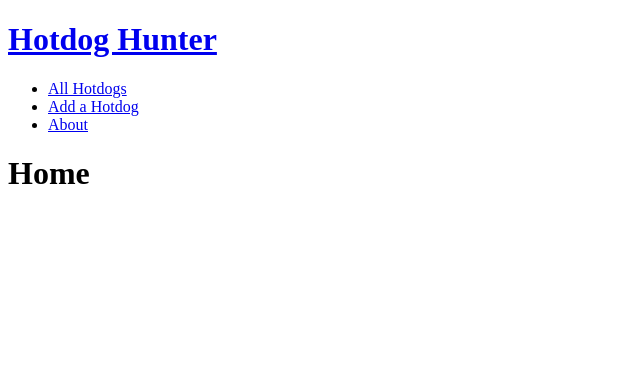
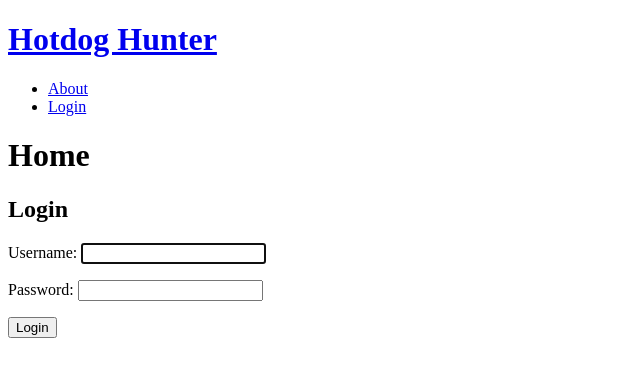
Before and after one commit to trentonwahr/hotdog-hunter, a Django app: page / in a window 1280 px wide. Shown: the top 377 px of the page, without its empty margins (0-640 px from the left). Run offline with Django 4.2, Linux system fonts and the light colour scheme.

Commit message:
add log in

```diff
--- a/hotdoghunter/settings.py
+++ b/hotdoghunter/settings.py
@@ -126,6 +126,8 @@ USE_TZ = True
 
 STATIC_URL = 'static/'
 
+LOGIN_REDIRECT_URL = 'hotdog-index'
+
 # Default primary key field type
 # https://docs.djangoproject.com/en/4.2/ref/settings/#default-auto-field
 
--- a/hotdoghunter/urls.py
+++ b/hotdoghunter/urls.py
@@ -20,4 +20,5 @@ from django.urls import path, include
 urlpatterns = [
     path('admin/', admin.site.urls),
     path('', include('main_app.urls')),
+    path('accounts/', include('django.contrib.auth.urls')),
 ]
--- a/main_app/models.py
+++ b/main_app/models.py
@@ -1,11 +1,13 @@
 from django.db import models
 from django.urls import reverse
+from django.contrib.auth.models import User
 
 class Hotdog(models.Model):
   restaurant = models.CharField(max_length=100)
   location = models.CharField(max_length=100)
   description = models.TextField(max_length=300)
   rating = models.IntegerField(choices=list(zip(range(1,6), range(1,6))), default=5)
+  user = models.ForeignKey(User, on_delete=models.CASCADE)
 
   def __str__(self):
     return self.restaurant
--- a/main_app/templates/base.html
+++ b/main_app/templates/base.html
@@ -25,9 +25,15 @@
     </div>
     <nav>
       <ul>
-        <li><a href="{% url 'hotdog-index' %}">All Hotdogs</a></li>
-        <li><a href="{% url 'hotdog-create' %}">Add a Hotdog</a></li>
-        <li><a href="{% url 'about' %}">About</a></li>
+        {% if user.is_authenticated %}
+          <li><a href="{% url 'hotdog-index' %}">All Hotdogs</a></li>
+          <li><a href="{% url 'hotdog-create' %}">Add a Hotdog</a></li>
+          <li><a href="{% url 'about' %}">About</a></li>
+          <li><a href="{% url 'logout' %}">Log out</a></li>
+        {% else %}
+          <li><a href="{% url 'about' %}">About</a></li>
+          <li><a href="{% url 'home' %}">Login</a></li>
+        {% endif %}
       </ul>
     </nav>
   </header>
--- a/main_app/templates/home.html
+++ b/main_app/templates/home.html
@@ -9,4 +9,16 @@
 
 <h1>Home</h1>
 
+{% if not user.is_authenticated %}
+  <section>
+    <form action="{% url 'home' %}" method="post" class="login">
+      <h1>Login</h1>
+      {% csrf_token %}
+      {{ form.as_p }}
+      <input type="hidden" name="next" value="{{ next }}">
+      <button type="submit" class="btn submit">Login</button>
+    </form>
+  </section>
+{% endif %}
+
 {% endblock %}
```
Also changed, not shown: main_app/migrations/0004_hotdog_user.py (added).
